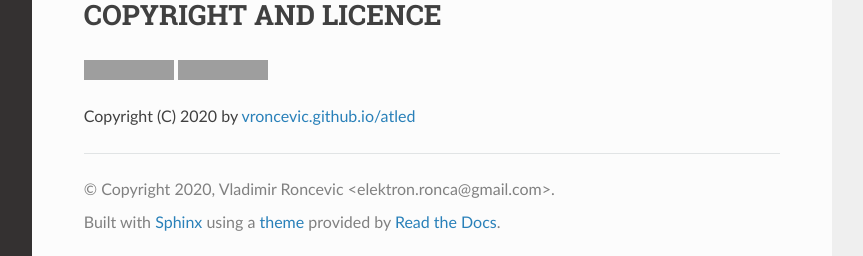
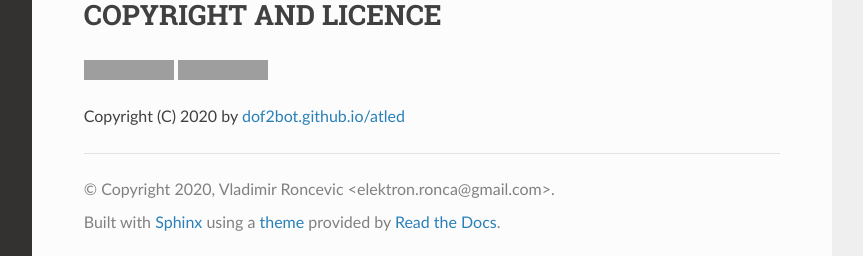
Before and after one commit to dof2bot/6elta, a Sphinx documentation site: the page built from docs/source/index.rst, in a window 1280 px wide and 1202 px high. Shown: the part 943-1199 px from the top of the window, without its empty margins (268-1131 px from the left). Built offline with Sphinx 7.4.7 and the Read the Docs theme 2.0.0, drawn with Linux system fonts in a browser that asks for light colours; grey boxes are pictures that could not be loaded.

Commit message:
[atled] Updated docs

```diff
--- a/docs/source/index.rst
+++ b/docs/source/index.rst
@@ -64,4 +64,4 @@ COPYRIGHT AND LICENCE
 .. |License: Apache 2.0| image:: https://img.shields.io/badge/License-Apache%202.0-blue.svg
    :target: https://opensource.org/licenses/Apache-2.0
 
-Copyright (C) 2020 by `vroncevic.github.io/atled <https://vroncevic.github.io/atled>`_
+Copyright (C) 2020 by `dof2bot.github.io/atled <https://dof2bot.github.io/atled>`_
```
Also changed, not shown: README.md (+1 -1 lines), 5 other files.
